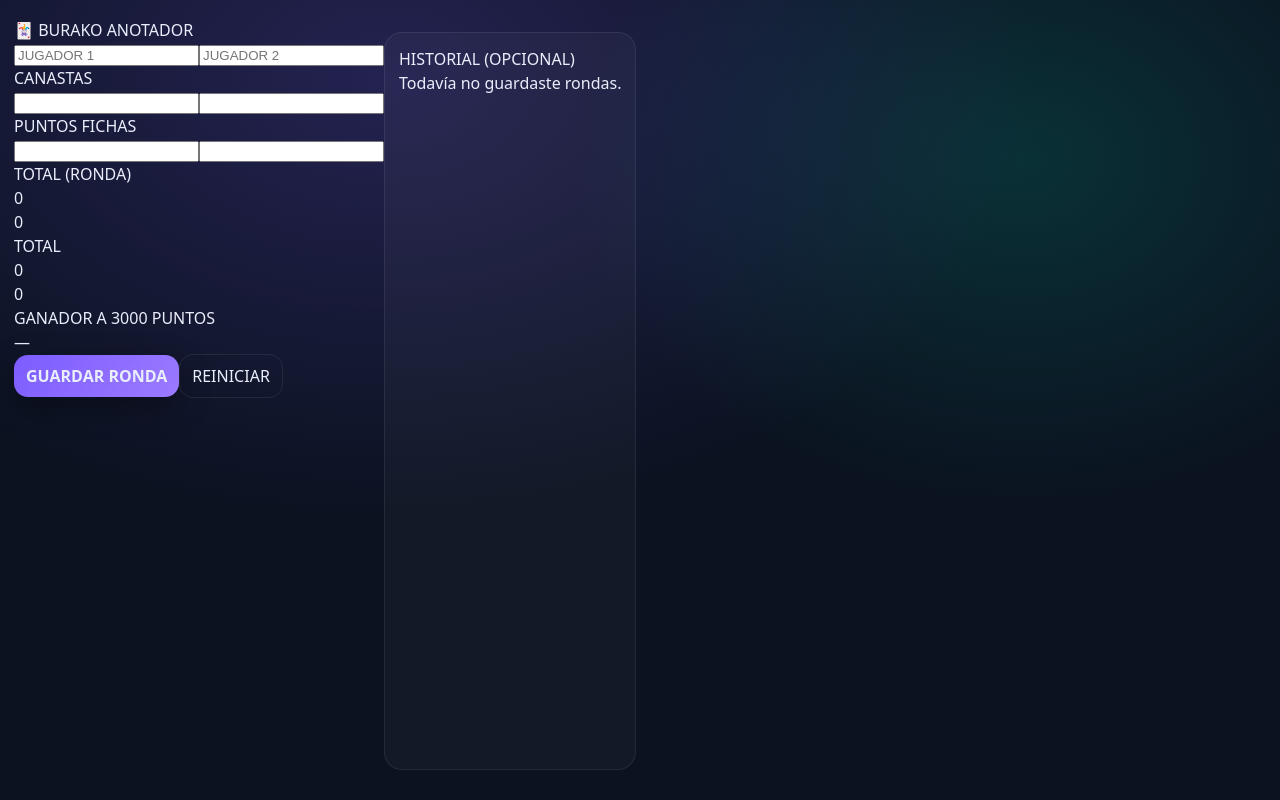
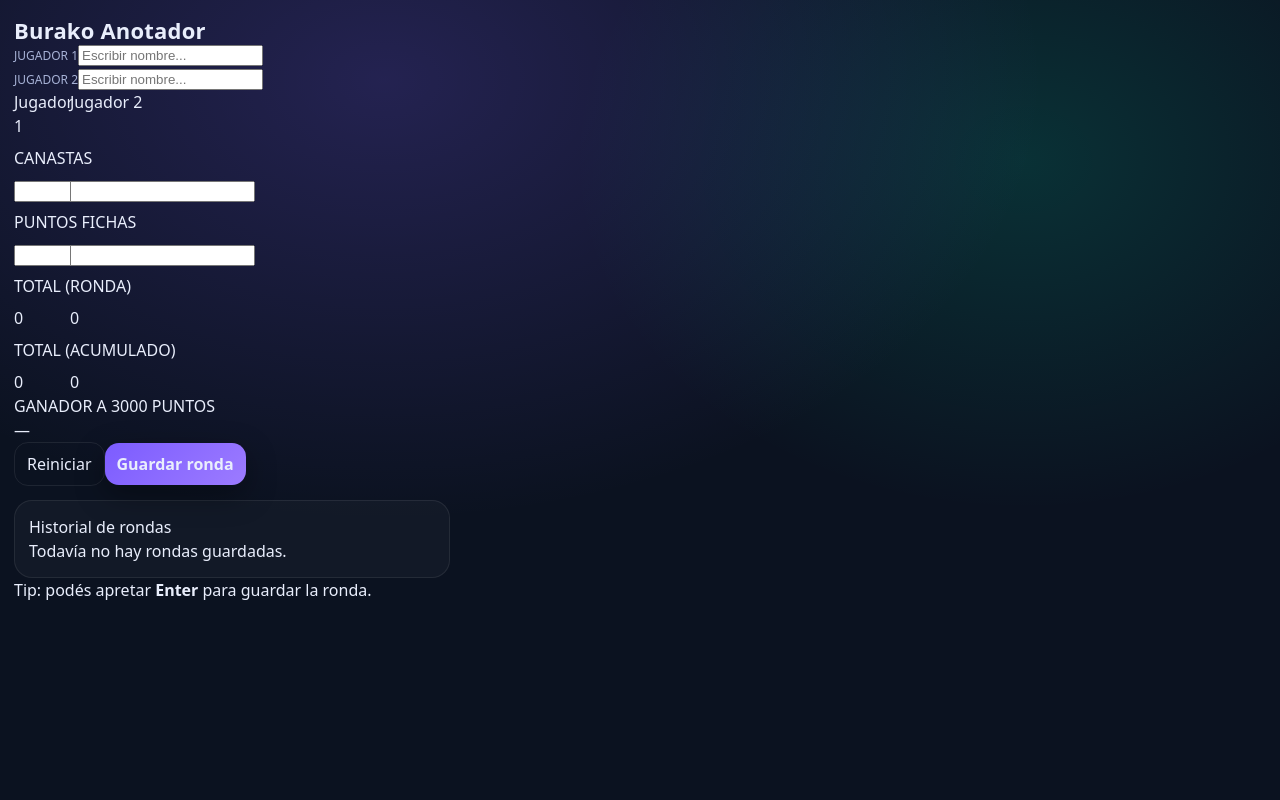
Before and after one commit to polohkshub/burako-anotador, a React (Vite) app: page / in a window 1280 px wide. Built offline with nearby package versions, Linux system fonts and the light colour scheme.

Commit message:
Update App.jsx

```diff
--- a/src/App.jsx
+++ b/src/App.jsx
@@ -1,209 +1,240 @@
-import { useEffect, useMemo, useState } from "react";
+import React, { useEffect, useMemo, useState } from "react";
 import "./App.css";
 
 const GOAL = 3000;
 
-const num = (v) => {
-  if (v === "" || v === null || v === undefined) return 0;
-  const x = Number(String(v).replace(",", "."));
-  return Number.isFinite(x) ? x : 0;
-};
+function toNumber(value) {
+  if (value === "" || value === null || value === undefined) return 0;
+  const n = Number(String(value).replace(",", "."));
+  return Number.isFinite(n) ? n : 0;
+}
 
 export default function App() {
-  // nombres vacíos
-  const [p1, setP1] = useState("");
-  const [p2, setP2] = useState("");
+  // Nombres (vacíos para escribir directo)
+  const [name1, setName1] = useState("");
+  const [name2, setName2] = useState("");
 
-  // ronda (inputs vacíos)
-  const [can1, setCan1] = useState("");
-  const [can2, setCan2] = useState("");
-  const [pf1, setPf1] = useState("");
-  const [pf2, setPf2] = useState("");
-
-  // acumulado
+  // Acumulados
   const [total1, setTotal1] = useState(0);
   const [total2, setTotal2] = useState(0);
 
-  // historial
-  const [history, setHistory] = useState([]); // {n, add1, add2, t1, t2}
+  // Inputs ronda (vacíos para escribir directo, sin "0" molesto)
+  const [can1, setCan1] = useState("");
+  const [can2, setCan2] = useState("");
 
-  const name1 = p1.trim() || "JUGADOR 1";
-  const name2 = p2.trim() || "JUGADOR 2";
+  const [fich1, setFich1] = useState("");
+  const [fich2, setFich2] = useState("");
 
-  // total ronda automático
-  const ronda1 = useMemo(() => num(can1) + num(pf1), [can1, pf1]);
-  const ronda2 = useMemo(() => num(can2) + num(pf2), [can2, pf2]);
+  // Historial rondas
+  const [history, setHistory] = useState([]);
 
-  const winner =
-    total1 >= GOAL && total2 >= GOAL
-      ? "EMPATE"
-      : total1 >= GOAL
-      ? name1
-      : total2 >= GOAL
-      ? name2
-      : null;
+  // Cálculos ronda
+  const roundTotal1 = useMemo(() => toNumber(can1) + toNumber(fich1), [can1, fich1]);
+  const roundTotal2 = useMemo(() => toNumber(can2) + toNumber(fich2), [can2, fich2]);
 
-  useEffect(() => {
-    if (!winner) return;
-    setTimeout(() => {
-      alert(`🏆 GANÓ ${winner}\n\n${name1}: ${total1}\n${name2}: ${total2}`);
-    }, 100);
-    // eslint-disable-next-line react-hooks/exhaustive-deps
-  }, [winner]);
+  const winner = useMemo(() => {
+    if (total1 >= GOAL && total2 >= GOAL) return "Empate";
+    if (total1 >= GOAL) return name1?.trim() || "Jugador 1";
+    if (total2 >= GOAL) return name2?.trim() || "Jugador 2";
+    return "";
+  }, [total1, total2, name1, name2]);
 
-  const onlyNumOrEmpty = (value, setter) => {
-    if (value === "") return setter("");
-    const cleaned = value.replace(",", ".");
-    if (/^-?\d*\.?\d*$/.test(cleaned)) setter(cleaned);
+  // Guardar ronda
+  function saveRound() {
+    const n1 = roundTotal1;
+    const n2 = roundTotal2;
+
+    // si está todo vacío, no guardar
+    if (n1 === 0 && n2 === 0 && String(can1) === "" && String(can2) === "" && String(fich1) === "" && String(fich2) === "") {
+      return;
+    }
+
+    const nextTotal1 = total1 + n1;
+    const nextTotal2 = total2 + n2;
+
+    const item = {
+      id: Date.now(),
+      r: history.length + 1,
+      can1: toNumber(can1),
+      can2: toNumber(can2),
+      fich1: toNumber(fich1),
+      fich2: toNumber(fich2),
+      round1: n1,
+      round2: n2,
+      acc1: nextTotal1,
+      acc2: nextTotal2,
     };
 
-  const guardarRonda = () => {
-    const add1 = ronda1;
-    const add2 = ronda2;
-
-    const t1 = total1 + add1;
-    const t2 = total2 + add2;
-
-    const n = history.length + 1;
-
-    setHistory((h) => [{ n, add1, add2, t1, t2 }, ...h]);
-
-    setTotal1(t1);
-    setTotal2(t2);
+    setHistory([item, ...history]);
+    setTotal1(nextTotal1);
+    setTotal2(nextTotal2);
 
     // limpiar inputs
     setCan1("");
     setCan2("");
-    setPf1("");
-    setPf2("");
-  };
+    setFich1("");
+    setFich2("");
+  }
 
-  const reiniciar = () => {
-    if (!confirm("¿Reiniciar todo?")) return;
-    setP1("");
-    setP2("");
+  // Reiniciar todo
+  function resetAll() {
+    setName1("");
+    setName2("");
+    setTotal1(0);
+    setTotal2(0);
     setCan1("");
     setCan2("");
-    setPf1("");
-    setPf2("");
-    setTotal1(0);
-    setTotal2(0);
+    setFich1("");
+    setFich2("");
     setHistory([]);
+  }
+
+  // Enter guarda
+  useEffect(() => {
+    const handler = (e) => {
+      if (e.key === "Enter") saveRound();
     };
+    window.addEventListener("keydown", handler);
+    return () => window.removeEventListener("keydown", handler);
+  });
 
   return (
     <div className="page">
       <div className="card">
-        <div className="title">🃏 BURAKO ANOTADOR</div>
+        <h1 className="title">Burako Anotador</h1>
 
-        <div className="names">
+        {/* NOMBRES */}
+        <div className="twoCols">
+          <div className="col">
+            <label className="label">JUGADOR 1</label>
             <input
-            className="nameInput"
-            placeholder="JUGADOR 1"
-            value={p1}
-            onChange={(e) => setP1(e.target.value)}
-          />
-          <input
-            className="nameInput"
-            placeholder="JUGADOR 2"
-            value={p2}
-            onChange={(e) => setP2(e.target.value)}
+              className="input"
+              value={name1}
+              onChange={(e) => setName1(e.target.value)}
+              placeholder="Escribir nombre..."
             />
           </div>
 
-        <div className="section">
+          <div className="col">
+            <label className="label">JUGADOR 2</label>
+            <input
+              className="input"
+              value={name2}
+              onChange={(e) => setName2(e.target.value)}
+              placeholder="Escribir nombre..."
+            />
+          </div>
+        </div>
+
+        {/* TABLA 2 COLUMNAS */}
+        <div className="table">
+          <div className="row head">
+            <div className="cell left">{name1?.trim() || "Jugador 1"}</div>
+            <div className="cell right">{name2?.trim() || "Jugador 2"}</div>
+          </div>
+
           <div className="sectionTitle">CANASTAS</div>
-          <div className="two">
+          <div className="row">
+            <div className="cell">
               <input
-              className="numInput"
+                className="num"
+                value={can1}
+                onChange={(e) => setCan1(e.target.value)}
                 placeholder=""
-              value={can1}
-              onChange={(e) => onlyNumOrEmpty(e.target.value, setCan1)}
                 inputMode="numeric"
               />
+            </div>
+            <div className="cell">
               <input
-              className="numInput"
+                className="num"
+                value={can2}
+                onChange={(e) => setCan2(e.target.value)}
                 placeholder=""
-              value={can2}
-              onChange={(e) => onlyNumOrEmpty(e.target.value, setCan2)}
                 inputMode="numeric"
               />
             </div>
           </div>
 
-        <div className="section">
           <div className="sectionTitle">PUNTOS FICHAS</div>
-          <div className="two">
+          <div className="row">
+            <div className="cell">
               <input
-              className="numInput"
+                className="num"
+                value={fich1}
+                onChange={(e) => setFich1(e.target.value)}
                 placeholder=""
-              value={pf1}
-              onChange={(e) => onlyNumOrEmpty(e.target.value, setPf1)}
                 inputMode="numeric"
               />
+            </div>
+            <div className="cell">
               <input
-              className="numInput"
+                className="num"
+                value={fich2}
+                onChange={(e) => setFich2(e.target.value)}
                 placeholder=""
-              value={pf2}
-              onChange={(e) => onlyNumOrEmpty(e.target.value, setPf2)}
                 inputMode="numeric"
               />
             </div>
           </div>
 
-        <div className="section">
           <div className="sectionTitle">TOTAL (RONDA)</div>
-          <div className="two">
-            <div className="boxRead">{ronda1}</div>
-            <div className="boxRead">{ronda2}</div>
+          <div className="row totalRow">
+            <div className="cell totalCell">{roundTotal1}</div>
+            <div className="cell totalCell">{roundTotal2}</div>
+          </div>
+
+          <div className="sectionTitle">TOTAL (ACUMULADO)</div>
+          <div className="row totalRow">
+            <div className="cell totalCell big">{total1}</div>
+            <div className="cell totalCell big">{total2}</div>
           </div>
         </div>
 
-        <div className="section">
-          <div className="sectionTitle">TOTAL</div>
-          <div className="two">
-            <div className="boxTotal">{total1}</div>
-            <div className="boxTotal">{total2}</div>
+        {/* GANADOR */}
+        <div className="winnerBox">
+          <div className="winnerTitle">GANADOR A {GOAL} PUNTOS</div>
+          <div className="winnerName">{winner ? winner : "—"}</div>
+        </div>
+
+        {/* BOTONES */}
+        <div className="actions">
+          <button className="btn ghost" onClick={resetAll}>Reiniciar</button>
+          <button className="btn primary" onClick={saveRound}>Guardar ronda</button>
+        </div>
+
+        {/* HISTORIAL ABAJO DE BOTONES */}
+        <div className="history">
+          <div className="historyTitle">Historial de rondas</div>
+
+          {history.length === 0 ? (
+            <div className="historyEmpty">Todavía no hay rondas guardadas.</div>
+          ) : (
+            history.map((h) => (
+              <div key={h.id} className="histItem">
+                <div className="histTop">Ronda {h.r}</div>
+                <div className="histGrid">
+                  <div className="histCol">
+                    <div className="histName">{name1?.trim() || "Jugador 1"}</div>
+                    <div>Canastas: <b>{h.can1}</b></div>
+                    <div>Fichas: <b>{h.fich1}</b></div>
+                    <div>Total ronda: <b>{h.round1}</b></div>
+                    <div>Acumulado: <b>{h.acc1}</b></div>
+                  </div>
+
+                  <div className="histCol">
+                    <div className="histName">{name2?.trim() || "Jugador 2"}</div>
+                    <div>Canastas: <b>{h.can2}</b></div>
+                    <div>Fichas: <b>{h.fich2}</b></div>
+                    <div>Total ronda: <b>{h.round2}</b></div>
+                    <div>Acumulado: <b>{h.acc2}</b></div>
                   </div>
                 </div>
-
-        <div className="winner">
-          <div className="winnerTitle">GANADOR A {GOAL} PUNTOS</div>
-          <div className="winnerName">
-            {winner ? `🏆 ${winner}` : "—"}
               </div>
+            ))
+          )}
         </div>
 
-        <div className="actions">
-          <button className="btn primary" onClick={guardarRonda}>
-            GUARDAR RONDA
-          </button>
-          <button className="btn ghost" onClick={reiniciar}>
-            REINICIAR
-          </button>
-        </div>
-      </div>
-
-      <div className="history">
-        <div className="historyTitle">HISTORIAL (OPCIONAL)</div>
-
-        {history.length === 0 ? (
-          <div className="historyEmpty">Todavía no guardaste rondas.</div>
-        ) : (
-          <div className="historyList">
-            {history.map((h) => (
-              <div className="historyRow" key={h.n}>
-                <div className="roundN">PARTIDA {h.n}</div>
-                <div className="roundLine">
-                  {name1}: +{h.add1} → {h.t1}
-                </div>
-                <div className="roundLine">
-                  {name2}: +{h.add2} → {h.t2}
-                </div>
-              </div>
-            ))}
-          </div>
-        )}
+        <div className="hint">Tip: podés apretar <b>Enter</b> para guardar la ronda.</div>
       </div>
     </div>
   );
```
Lines whose indentation alone changed are shown as unchanged.
